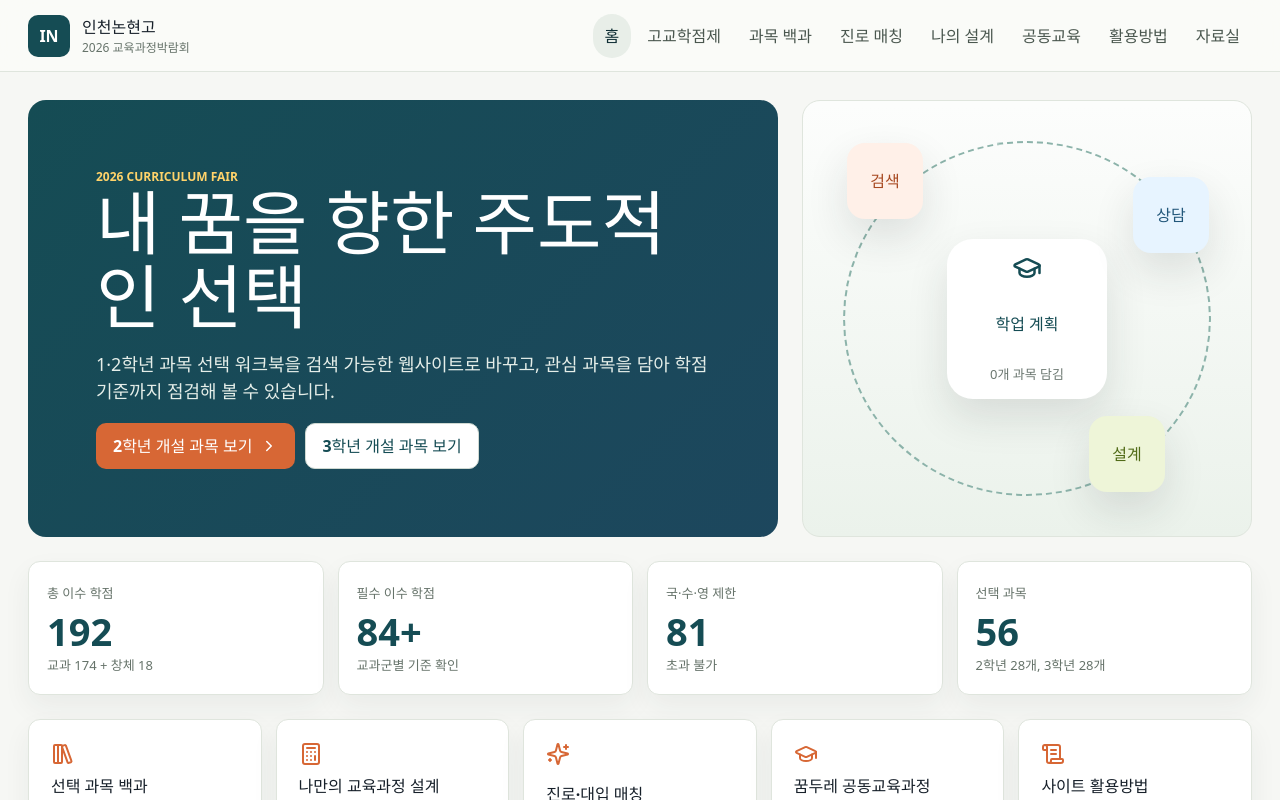
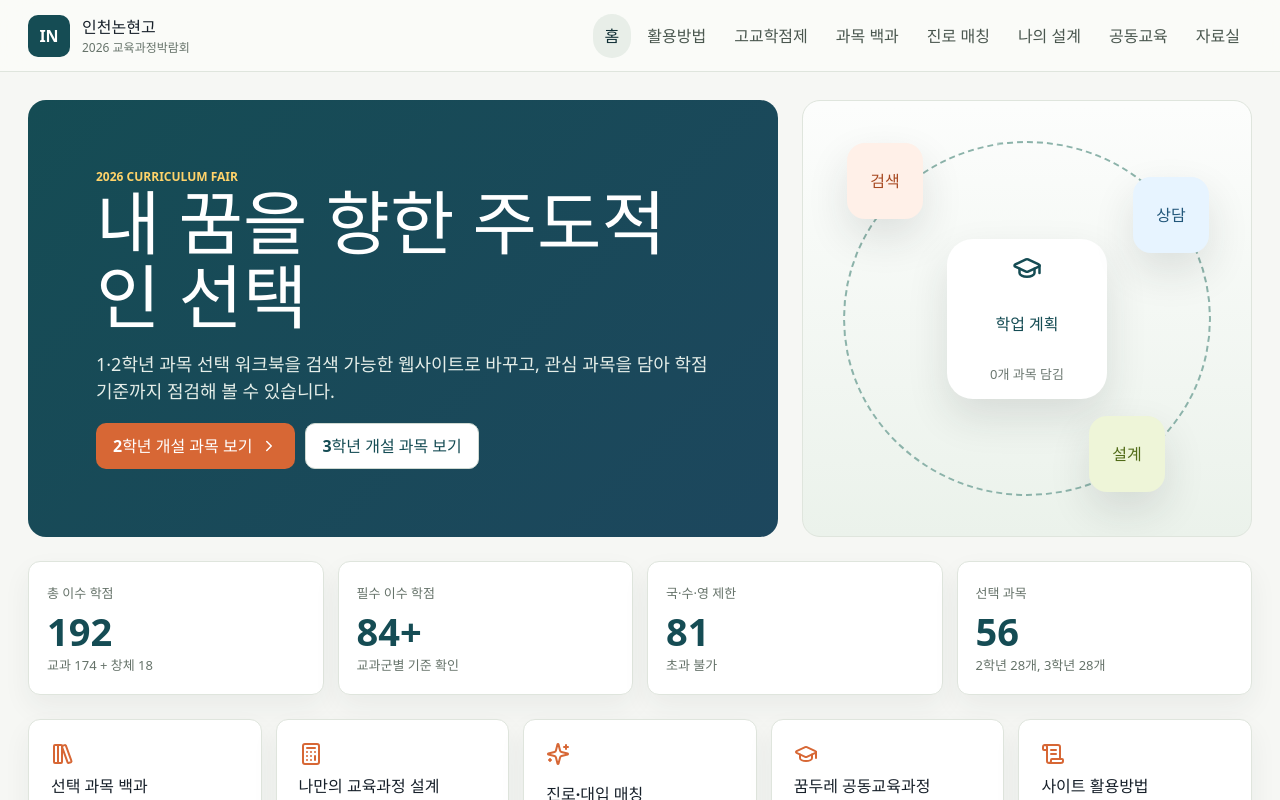
Before and after one commit to pean98/2026nh, a React (Vite) app: page / in a window 1280 px wide. Shown: the top 800 px of the page. Built offline with nearby package versions, Linux system fonts and the light colour scheme.

Commit message:
메뉴 순서 변경

```diff
--- a/src/App.tsx
+++ b/src/App.tsx
@@ -34,12 +34,12 @@ type View = "dashboard" | "guide" | "subjects" | "matching" | "planner" | "dream
 
 const navItems: Array<{ id: View; label: string }> = [
   { id: "dashboard", label: "홈" },
+  { id: "howto", label: "활용방법" },
   { id: "guide", label: "고교학점제" },
   { id: "subjects", label: "과목 백과" },
   { id: "matching", label: "진로 매칭" },
   { id: "planner", label: "나의 설계" },
   { id: "dreamdure", label: "공동교육" },
-  { id: "howto", label: "활용방법" },
   { id: "resources", label: "자료실" },
 ];
 
```
